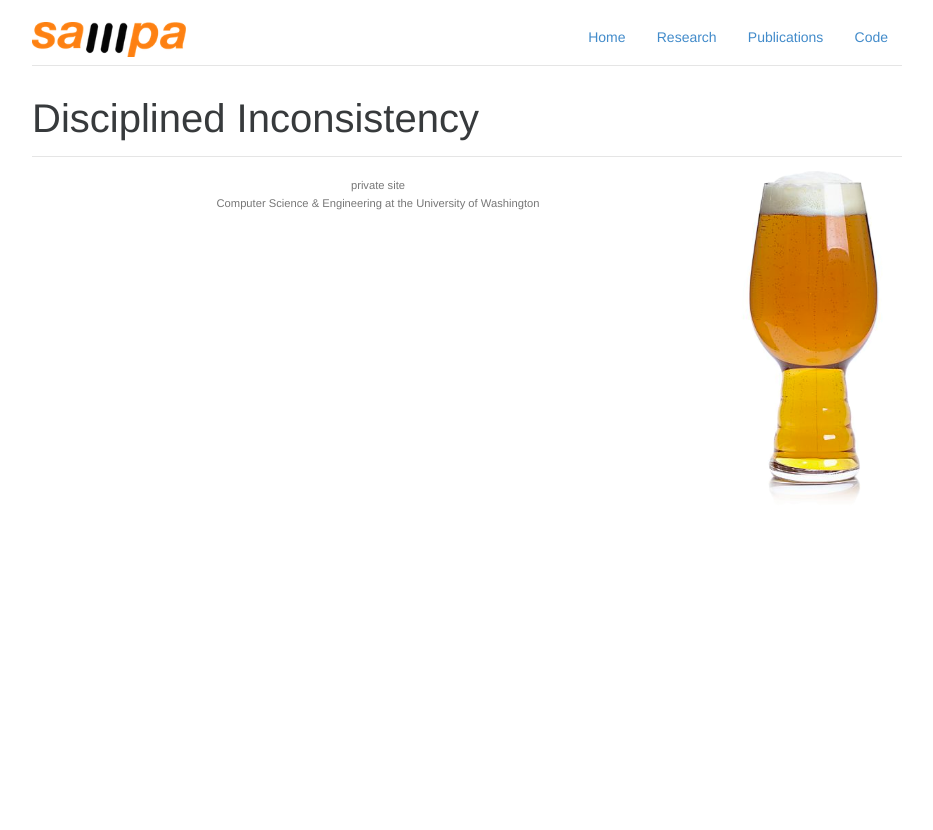
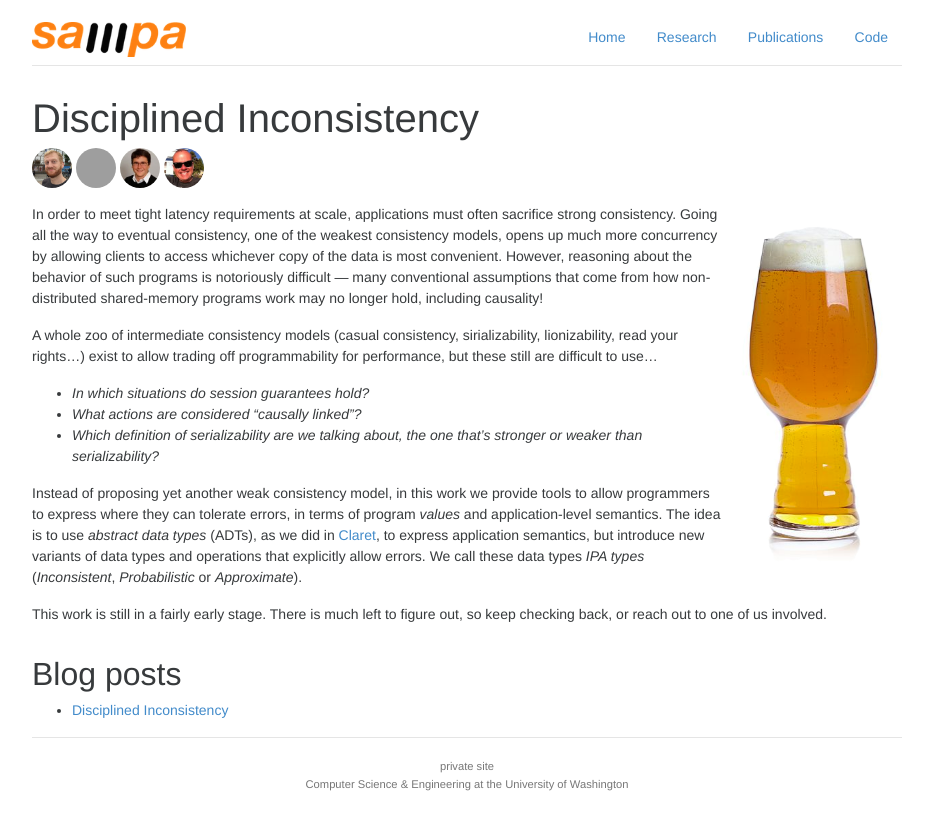
Before and after one commit to uwsampa/sampa-public, a Jekyll site: the page built from _projects/disciplined-inconsistency.md, in a window 1280 px wide. Shown: the top 830 px of the page, without its empty margins (173-1106 px from the left). Built offline with Jekyll 4.4.1, drawn with Linux system fonts in a browser that asks for light colours; nearby versions of some CDN libraries; Markdown is read by kramdown in place of the engine named in the settings; grey boxes are pictures that could not be loaded.

Commit message:
make 'project-people' list an "include", add to default page titles

```diff
--- /dev/null
+++ b/_includes/project-people.html
@@ -0,0 +1,30 @@
+<ul class="project-people">
+    {% for uname in include.people %}
+    <li>
+    {% if site.data.people[uname] %}
+        {% assign person = site.data.people[uname] %}
+        {% assign name = person.display_name %}
+
+        {% assign imgurl = false %}
+        {% if person.image %}
+            {% capture init %}{{ person.image | slice: 0,2 }}{% endcapture %}
+            {% if init == "//" %}
+                {% assign imgurl = person.image %}
+            {% else %}
+                {% capture imgurl %}{{site.base}}{{person.image}}{% endcapture %}
+            {% endif %}
+        {% endif %}
+
+        <a class="person" href="{{person.webpage}}">
+        {% if imgurl %}
+        <img class="img-circle" src="{{imgurl}}" alt="{{name}}"/>
+        {% else %}
+        {{uname}}
+        {% endif %}
+        </a>
+    {% else %}
+        <div>{{uname}}</div>
+    {% endif %}
+    </li>
+    {% endfor %}
+</ul>
--- a/_layouts/default.html
+++ b/_layouts/default.html
@@ -34,7 +34,12 @@
           {% comment %}Liquid is sort of terrible! I think "!= true" is the
           only way to do negation?{% endcomment %}
           {% if page.notitle != true %}
-          <h2>{{ page.title }}</h2>
+              <h1>{{ page.title }}</h1>
+              {% if page.people %}
+              <div>
+              {% include project-people.html people=page.people %}
+              </div>
+              {% endif %}
           {% endif %}
 
           <div class="content">
--- a/_projects/disciplined-inconsistency.md
+++ b/_projects/disciplined-inconsistency.md
@@ -10,12 +10,31 @@ people:
   - oskin
 
 layout: default
-notitle: true
 ---
 <style>
 .content img { float: right; margin: 1em; width: 150px; }
+.content blockquote {
+  padding: .5rem 1rem;
+  margin-bottom: 1rem;
+  font-size: 1.25rem;
+  border-left: .25rem solid #eceeef;
+}
 </style>
 
+![IPA]({{site.base}}/img/ipa.png)
 
-# Disciplined Inconsistency
-![IPA]({{site.base}}/img/ipa.png)
+In order to meet tight latency requirements at scale, applications must often sacrifice strong consistency. Going all the way to eventual consistency, one of the weakest consistency models, opens up much more concurrency by allowing clients to access whichever copy of the data is most convenient. However, reasoning about the behavior of such programs is notoriously difficult — many conventional assumptions that come from how non-distributed shared-memory programs work may no longer hold, including causality!
+
+A whole zoo of intermediate consistency models (casual consistency, sirializability, lionizability, read your rights...) exist to allow trading off programmability for performance, but these still are difficult to use...
+
+- *In which situations do session guarantees hold?*
+- *What actions are considered "causally linked"?*
+- *Which definition of serializability are we talking about, the one that's stronger or weaker than serializability?*
+
+Instead of proposing yet another weak consistency model, in this work we provide tools to allow programmers to express where they can tolerate errors, in terms of program *values* and application-level semantics. The idea is to use *abstract data types* (ADTs), as we did in [Claret](claret.html), to express application semantics, but introduce new variants of data types and operations that explicitly allow errors. We call these data types *IPA types* (*Inconsistent*, *Probabilistic* or *Approximate*).
+
+This work is still in a fairly early stage. There is much left to figure out, so keep checking back, or reach out to one of us involved.
+
+## Blog posts
+
+- [Disciplined Inconsistency](http://homes.cs.washington.edu/~bholt/posts/disciplined-inconsistency.html)
```
Also changed, not shown: index.html (+1 -30 lines).
